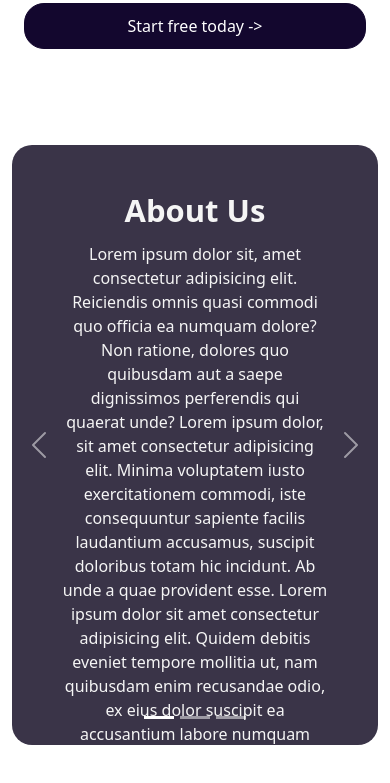
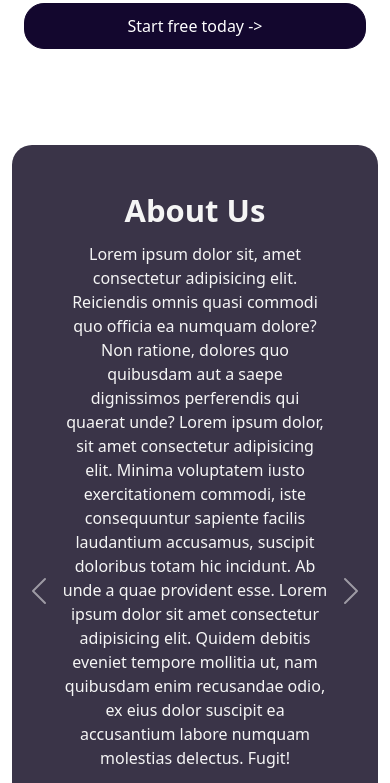
Before and after one commit to udhayadharanish/ParkingSystem, a plain HTML site: page index.html in a window 390 px wide. Shown: the part 813-1596 px from the top of the page. Drawn offline with nearby package versions, Linux system fonts and the light colour scheme.

Commit message:
modified slideshow responsivess

```diff
--- a/style.css
+++ b/style.css
@@ -195,6 +195,12 @@ form{
   margin-bottom: 50px;
 }
 
+@media (max-width:750px) {
+  .carousel-inner{
+    max-height: fit-content;
+  }
+}
+
 .carousel-content{
   color: whitesmoke;
   text-align: center;
```
